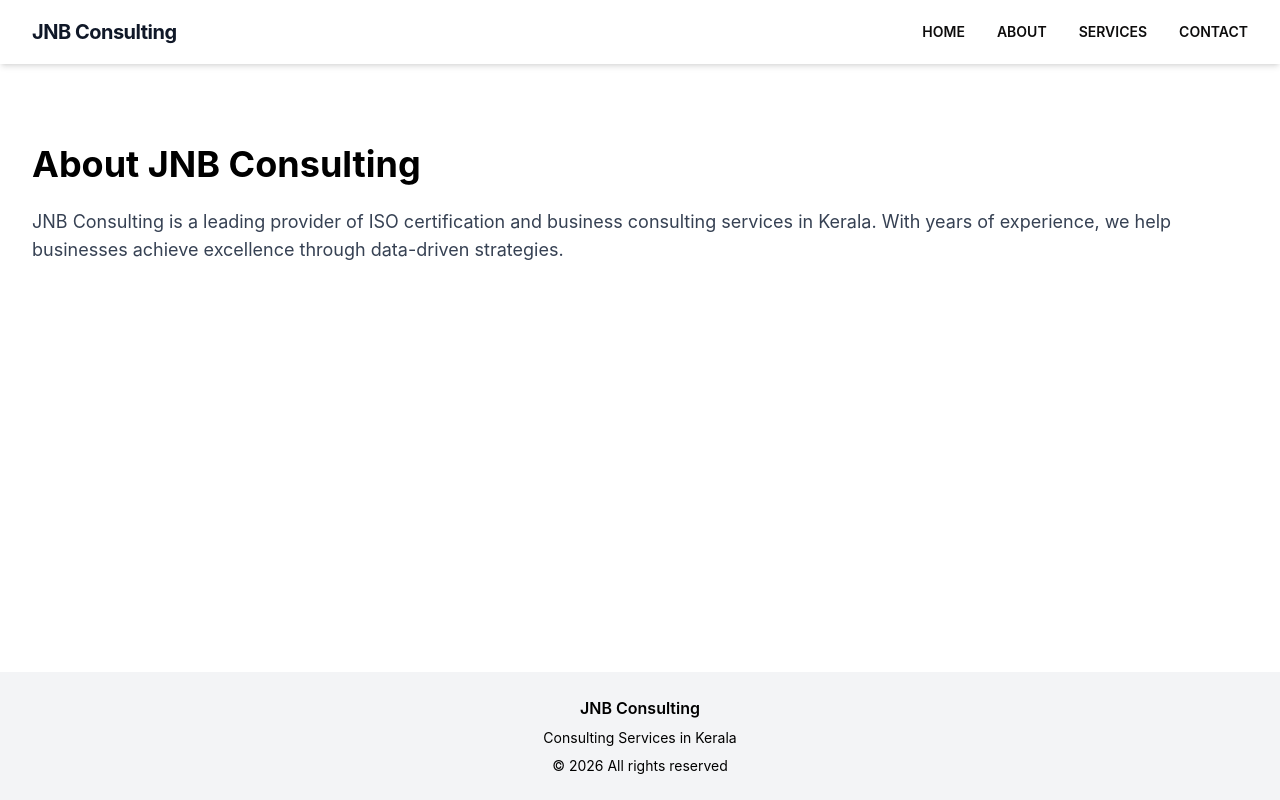
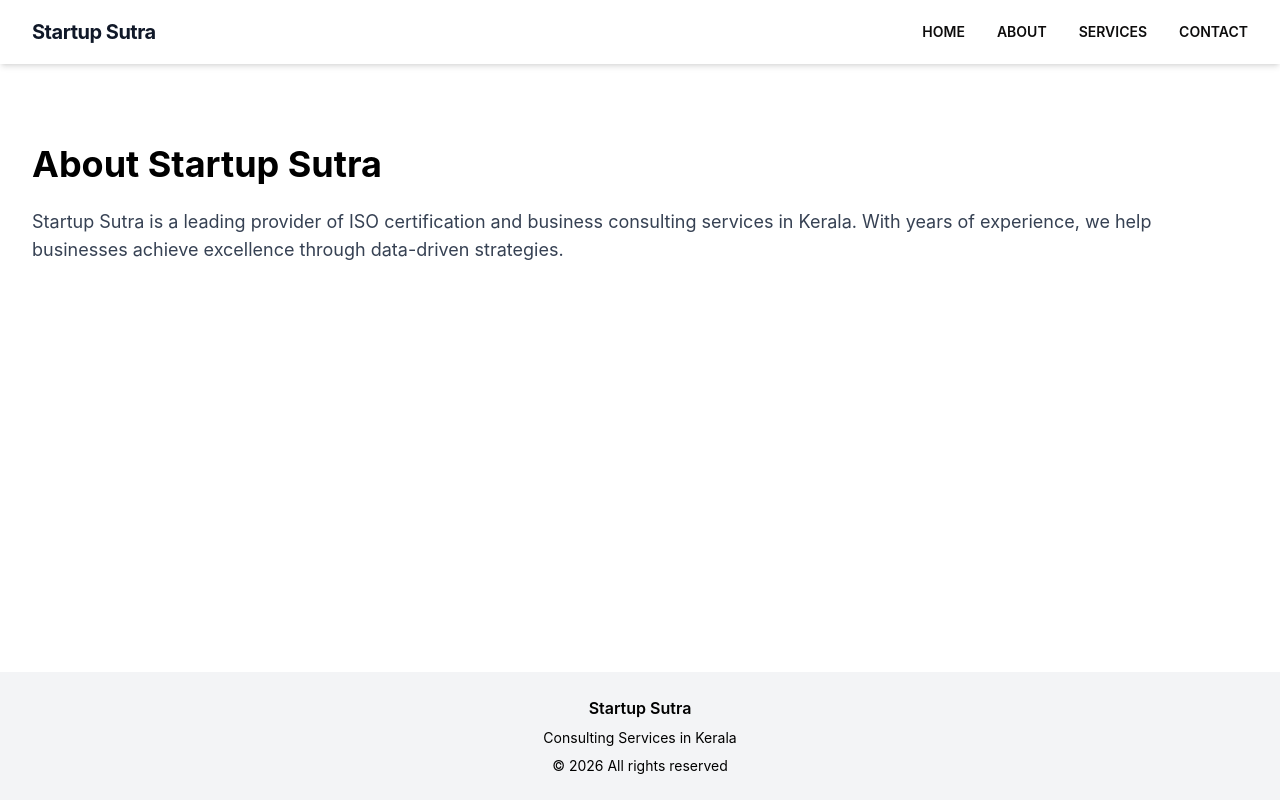
Before and after one commit to abdhakeemabd/startuputra, a Next.js app: page /about in a window 1280 px wide. Built offline with nearby package versions, Linux system fonts and the light colour scheme.

Commit message:
feat: implement application layout, navigation, footer, and landing pages for About and Contact

```diff
--- a/src/app/about/page.jsx
+++ b/src/app/about/page.jsx
@@ -1,14 +1,14 @@
 export const metadata = {
   title: "About Us",
-  description: "Learn more about JNB Consulting and our mission.",
+  description: "Learn more about Startup Sutra and our mission.",
 };
 
 export default function AboutPage() {
   return (
     <div className="max-w-7xl mx-auto px-4 sm:px-6 lg:px-8 py-20">
-      <h1 className="text-4xl font-bold mb-6">About JNB Consulting</h1>
+      <h1 className="text-4xl font-bold mb-6">About Startup Sutra</h1>
       <p className="text-lg text-gray-700">
-        JNB Consulting is a leading provider of ISO certification and business consulting services in Kerala.
+        Startup Sutra is a leading provider of ISO certification and business consulting services in Kerala.
         With years of experience, we help businesses achieve excellence through data-driven strategies.
       </p>
     </div>
--- a/src/app/component/footer.jsx
+++ b/src/app/component/footer.jsx
@@ -3,7 +3,7 @@ export default function Footer() {
   return (
     <footer className="bg-gray-100 mt-10">
       <div className="max-w-6xl mx-auto p-6 text-center">
-        <p className="font-semibold">JNB Consulting</p>
+        <p className="font-semibold">Startup Sutra</p>
         <p className="text-sm mt-2">Consulting Services in Kerala</p>
         <p className="text-sm mt-2">
           © {new Date().getFullYear()} All rights reserved
--- a/src/app/component/navbar.jsx
+++ b/src/app/component/navbar.jsx
@@ -34,7 +34,7 @@ export default function Navbar() {
       <div className="max-w-7xl mx-auto px-4 sm:px-6 lg:px-8">
         <div className="flex justify-between h-16 items-center">
           <div className="flex-shrink-0">
-            <Link href="/" className="text-xl font-bold text-gray-900 tracking-tight">JNB Consulting</Link>
+            <Link href="/" className="text-xl font-bold text-gray-900 tracking-tight">Startup Sutra</Link>
           </div>
           <div className="hidden md:flex space-x-8">
             {navLinks.map((link) => (
@@ -68,7 +68,7 @@ export default function Navbar() {
             ))}
           </div>
           <div className="mt-auto text-gray-500 text-sm">
-            © {new Date().getFullYear()} JNB Consulting
+            © {new Date().getFullYear()} Startup Sutra
           </div>
         </div>
       </div>
--- a/src/app/contact/page.jsx
+++ b/src/app/contact/page.jsx
@@ -1,6 +1,6 @@
 export const metadata = {
   title: "Contact Us",
-  description: "Get in touch with JNB Consulting for a free consultation.",
+  description: "Get in touch with Startup Sutra for a free consultation.",
 };
 
 export default function ContactPage() {
--- a/src/app/layout.jsx
+++ b/src/app/layout.jsx
@@ -16,8 +16,8 @@ const geistMono = Geist_Mono({
 
 export const metadata = {
   title: {
-    default: "JNB Consulting | ISO & Business Consulting",
-    template: "%s | JNB Consulting",
+    default: "Startup Sutra | ISO & Business Consulting",
+    template: "%s | Startup Sutra",
   },
   description:
     "Professional ISO certification, Lean consulting, and business consulting services in Kerala.",
```
